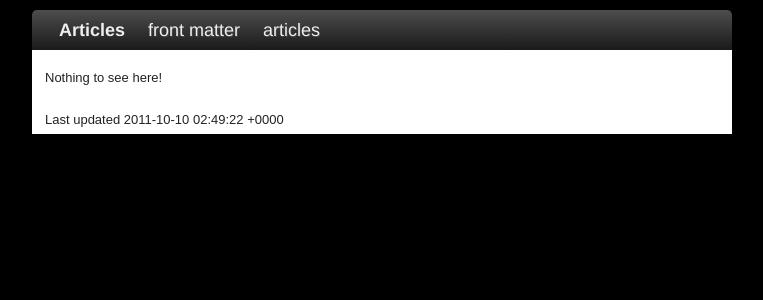
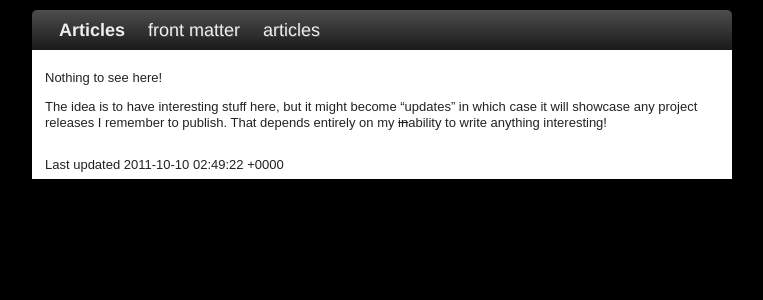
Before and after one commit to erisdev/erisdev.github.io, a Jekyll site: the page built from articles.md, in a window 1280 px wide. Shown: the top 300 px of the page, without its empty margins (258-1021 px from the left). Built offline with Jekyll 4.4.1, drawn with Linux system fonts in a browser that asks for light colours; Markdown is read by kramdown in place of the engine named in the settings.

Commit message:
explain empty articles page

```diff
--- a/articles.md
+++ b/articles.md
@@ -5,3 +5,5 @@ permalink: /articles/
 ---
 
 Nothing to see here!
+
+The idea is to have interesting stuff here, but it might become "updates" in which case it will showcase any project releases I remember to publish. That depends entirely on my ~~in~~ability to write anything interesting!
```
